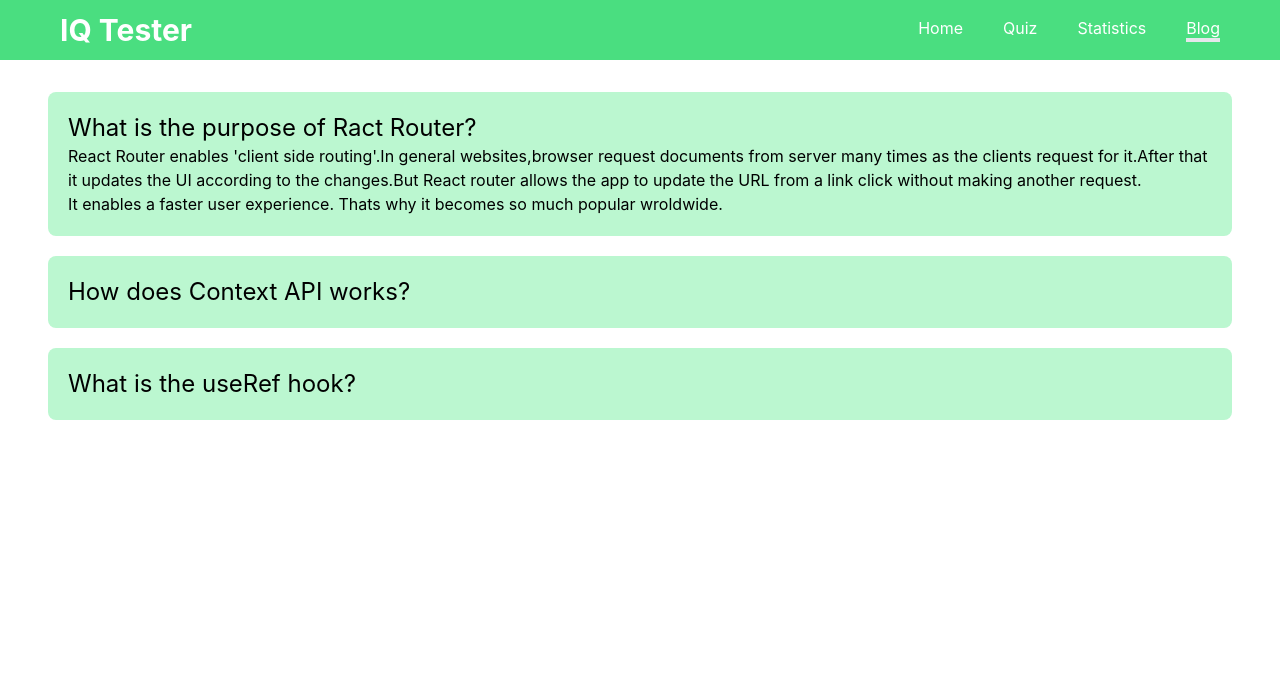
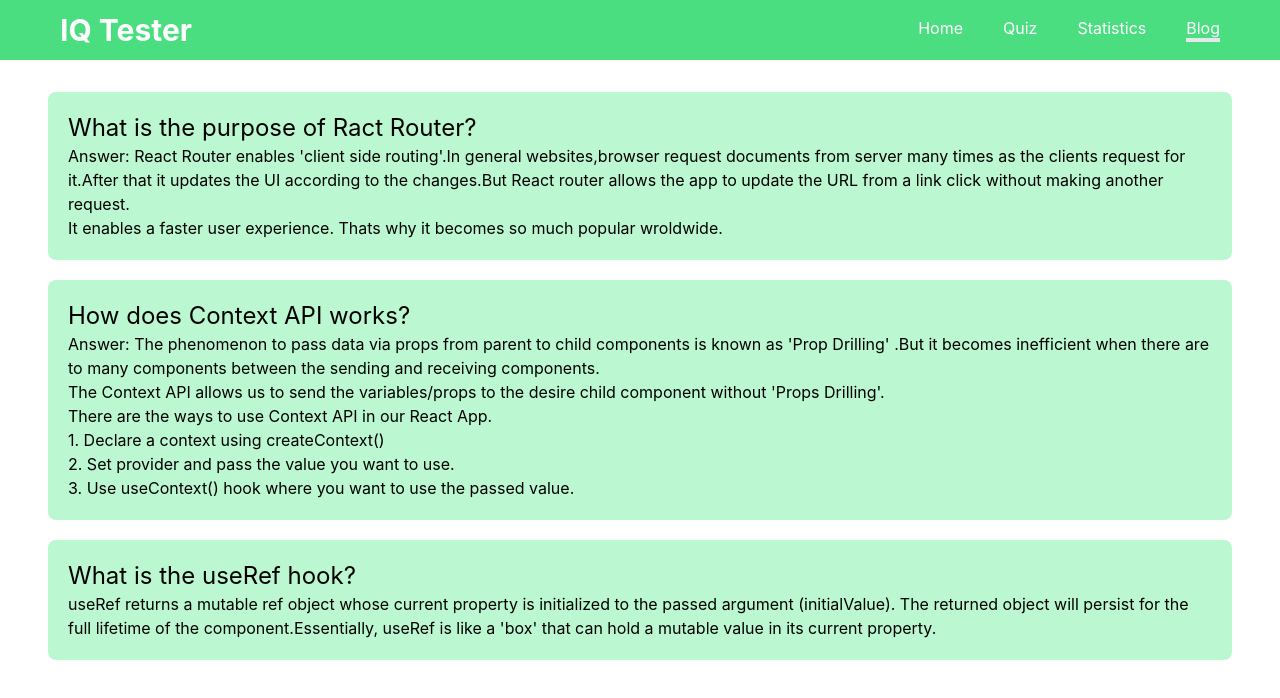
Before and after one commit to AspiaNew/assignment-9-by-me, a React (Create React App) app: page /blog in a window 1280 px wide. Shown: the top 698 px of the page. Built offline with nearby package versions, Linux system fonts and the light colour scheme.

Commit message:
blogs added

```diff
--- a/src/components/Blog/Blog.js
+++ b/src/components/Blog/Blog.js
@@ -5,16 +5,25 @@ const Blog = () => {
         <div className='mt-8 mx-5 md:mx-12'>
             <div className='bg-green-200 p-5 rounded-lg my-5'>
                 <h3 className='text-2xl'>What is the purpose of Ract Router?</h3>
-                <p>React Router enables 'client side routing'.In general websites,browser request documents from server many times as the clients request for it.After that it updates the UI according to the changes.But React router allows the app to update the URL from a link click without making another request. <br />
+                <p>Answer: React Router enables 'client side routing'.In general websites,browser request documents from server many times as the clients request for it.After that it updates the UI according to the changes.But React router allows the app to update the URL from a link click without making another request. <br />
                     It enables a faster user experience. Thats why it becomes so much popular wroldwide.</p>
             </div>
             <div className='bg-green-200 p-5 rounded-lg my-5'>
                 <h3 className='text-2xl'>How does Context API works?</h3>
-                <p></p>
+                <p>Answer: The phenomenon to pass data via props from parent to child components is known as 'Prop Drilling' .But it becomes inefficient when there are to many components between the sending and receiving components. <br />
+                    The Context API allows us to send the variables/props to the desire child component without 'Props Drilling'. <br />
+                    There are the ways to use Context API in our React App.
+                    <br />
+                    1. Declare a context using createContext()
+                    <br />
+                    2. Set provider and pass the value you want to use.
+                    <br />
+                    3. Use useContext() hook where you want to use the passed value.
+                </p>
             </div>
             <div className='bg-green-200 p-5 rounded-lg my-5'>
                 <h3 className='text-2xl'>What is the useRef hook?</h3>
-                <p></p>
+                <p>useRef returns a mutable ref object whose current property is initialized to the passed argument (initialValue). The returned object will persist for the full lifetime of the component.Essentially, useRef is like a 'box' that can hold a mutable value in its current property.</p>
             </div>
         </div>
     );
```
